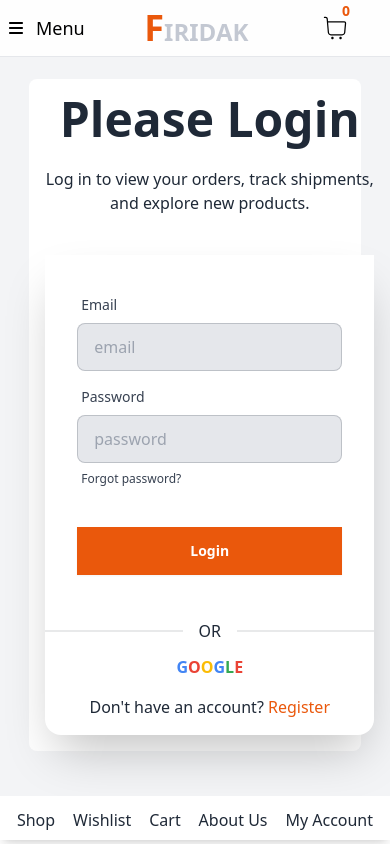
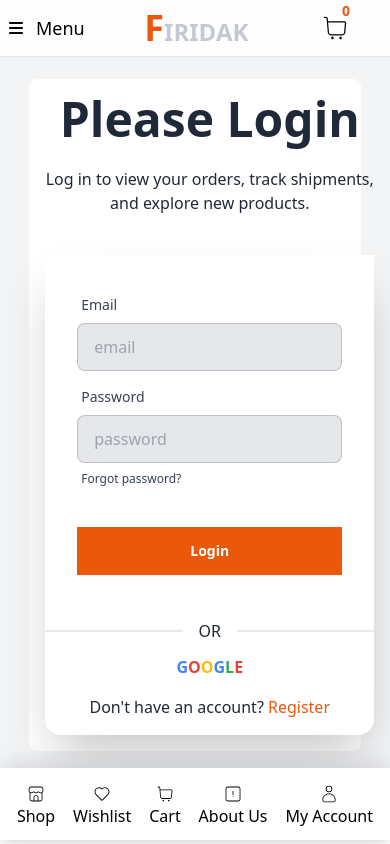
Before and after one commit to Redoan23/firi-dak, a React (Vite) app: page /login in a window 390 px wide. Shown: the top 844 px of the page. Built offline with nearby package versions, Linux system fonts and the light colour scheme; no server answers.

Commit message:
added cart toggle in the bottom nav

```diff
--- a/src/AuthProvider/AuthProvider.jsx
+++ b/src/AuthProvider/AuthProvider.jsx
@@ -8,6 +8,8 @@
 
     const [user, setUser] = useState(null)
     const [refreshPage, setRefreshPage] = useState(false)
+    const [cartToggle, setCartToggle] = useState(false)
+    const [openCart, setOpenCart] = useState(false)
     const [loading, setLoading] = useState(true)
 
     const googleProvider = new GoogleAuthProvider()
@@ -50,9 +52,10 @@
 
 
     const authInfo = {
-        createUser, loginUser, googleLogin, logOut, resetUserPassword, refreshPage, setRefreshPage, loading, user,
+        createUser, loginUser, googleLogin, logOut, resetUserPassword, refreshPage, setRefreshPage, cartToggle, setCartToggle,
+        openCart, setOpenCart, loading, user,
+    }
 
-    }
     return (
         < AuthContext.Provider value={authInfo} >
             {children}
--- a/src/Layouts/Main/Main.jsx
+++ b/src/Layouts/Main/Main.jsx
@@ -2,6 +2,7 @@
 import Navbar from "../../Pages/Shared/Navbar/Navbar";
 import Footer from "../../Pages/Shared/Footer/Footer";
 import BottomNav from "../../Pages/Shared/BottomNav/BottomNav";
+import "./bottomnav.css"
 
 
 const Main = () => {
@@ -16,7 +17,7 @@
                     <Footer></Footer>
                 </div>
             </div>
-            <div className=" py-1 sticky bottom-0 bg-white lg:hidden">
+            <div className=" py-1 sticky bottom-0 z-50 bg-white lg:hidden bottomNav">
                 <BottomNav />
             </div>
         </div>
--- /dev/null
+++ b/src/Layouts/Main/bottomnav.css
@@ -0,0 +1,3 @@
+.bottomNav{
+    box-shadow: 0 -5px 20px rgba(0, 0, 0, 0.115);
+}
--- /dev/null
+++ b/src/Pages/AboutUs/AboutUs.jsx
@@ -0,0 +1,44 @@
+
+const AboutUs = () => {
+    return (
+        <div className=" text-center mt-12 space-y-6">
+            <div className=" space-y-2">
+                <h3 className=" text-black font-semibold text-3xl ">
+                    Welcome to Firidak
+                </h3>
+
+                <div className="">
+                    <p className=" text-gray-700 p-3 text-lg">
+                        Our journey started as a hobby, making jewelery for ourselves and to share with loved ones. The overwhelming response and enthusiasm encouraged us to turn our passion into a business. Started as a husband and wife, our mission is to create exquisite, handcrafted products that enhance your beauty.
+                    </p>
+                </div>
+            </div>
+
+            <div className=" space-y-2">
+                <h3 className=" text-black font-semibold text-3xl ">
+                    Our Vision
+                </h3>
+
+                <div className="">
+                    <p className=" text-gray-700 p-3 text-lg">
+                        Our vision is to promote indigenous traditional jewelery in the fashion industry and establish FiRidak as a style statement. We are committed to preserving traditional crafts by innovating and adapting to modern tastes.
+                    </p>
+                </div>
+            </div>
+
+            <div className=" space-y-2">
+                <h3 className=" text-black font-semibold text-3xl ">
+                    Join Our Journey
+                </h3>
+
+                <div className="">
+                    <p className=" text-gray-700 p-3 text-lg">
+                        Explore our stunning bangle designs and discover the perfect accessory to elevate your style. Together, let’s celebrate beauty, creativity.
+                    </p>
+                </div>
+            </div>
+        </div>
+    );
+};
+
+export default AboutUs;
--- a/src/Pages/Shared/BottomNav/BottomNav.jsx
+++ b/src/Pages/Shared/BottomNav/BottomNav.jsx
@@ -1,14 +1,24 @@
+import { CiHeart, CiShop, CiShoppingCart, CiSquareInfo, CiUser } from "react-icons/ci";
 import { NavLink } from "react-router-dom";
+import useAuth from "../../../Hooks/useAuth/useAuth";
 
 
 const BottomNav = () => {
+
+    const { setCartToggle, cartToggle, setOpenCart } = useAuth()
+    console.log(cartToggle)
+
+    const handleCart = () => {
+        setOpenCart(true)
+        setCartToggle(!cartToggle)
+    }
     return (
-        <div className=" flex justify-around p-2 bg-white shadow-lg">
-            <NavLink>Shop</NavLink>
-            <NavLink>Wishlist</NavLink>
-            <NavLink>Cart</NavLink>
-            <NavLink>About Us</NavLink>
-            <NavLink>My Account</NavLink>
+        <div className=" flex justify-around px-2 py-3 bg-white shadow-lg text-black z-[100]">
+            <NavLink to={'/shop'} className={'flex items-center flex-col'}> <CiShop size={20} /> Shop</NavLink>
+            <NavLink className={'flex items-center flex-col'}> <CiHeart size={20} /> Wishlist</NavLink>
+            <NavLink onClick={handleCart} className={'flex items-center flex-col'}> <CiShoppingCart size={20} /> Cart</NavLink>
+            <NavLink to={'/aboutUs'} className={'flex items-center flex-col'}> <CiSquareInfo size={20} /> About Us</NavLink>
+            <NavLink to={'/login'} className={'flex items-center flex-col'}> <CiUser size={20} /> My Account</NavLink>
         </div>
     );
 };
--- a/src/Pages/Shared/Navbar/Navbar.jsx
+++ b/src/Pages/Shared/Navbar/Navbar.jsx
@@ -17,7 +17,7 @@
 
 const Navbar = () => {
 
-    const { user, logOut, refreshPage } = useAuth()
+    const { user, logOut, refreshPage, setCartToggle, cartToggle, setOpenCart, openCart } = useAuth()
     const [userData] = useUserData()
     const userRole = userData?.role
 
@@ -25,8 +25,6 @@
     const [isScrolled, setIsScrolled] = useState(false);
     const [mobileNav, setMobileNav] = useState(false);
     const [openModal, setOpenModal] = useState(false)
-    const [openCart, setOpenCart] = useState(false)
-    const [cartSwitch, setCartSwitch] = useState(false)
     const [hiddenCategory, setHiddenCategory] = useState(false)
     const [moreCategory, setMoreCategory] = useState(false)
 
@@ -56,7 +54,8 @@
 
     const handleCart = () => {
         setOpenCart(true)
-        setCartSwitch(!cartSwitch)
+        setCartToggle(!cartToggle)
+        // setCartSwitch(!cartSwitch)
     }
     const handleLogout = () => {
 
@@ -101,7 +100,7 @@
                 mobileNav && <MobileNav openModal={openModal} ></MobileNav>
             }
             {
-                openCart && <Cart cartSwitch={cartSwitch}></Cart>
+                openCart && <Cart ></Cart>
             }
             <div className={` ${isScrolled ? "lg:pt-2 " : "lg:pt-8 "} w-full max-w-full mx-auto  px-2 text-black border-b bg-opacity-90 transition-all duration-300 bg-white`}>
                 <div className={`flex justify-between flex-start items-center duration-300 ease-in-out w-full max-w-screen-xl mx-auto lg:py-0 py-2`}>
@@ -157,6 +156,7 @@
                                 <NavLink to={'/shop'} className=" hover:text-orange-600 duration-300 ease-in-out">Shop</NavLink>
                                 {userRole === 'admin' && <NavLink to={'/dashboard/adminHome'} className=" hover:text-orange-600 duration-300 ease-in-out">Dashboard</NavLink>}
                                 {userRole === 'normalUser' && <NavLink to={'/dashboard/userHome'} className=" hover:text-orange-600 duration-300 ease-in-out">Dashboard</NavLink>}
+                                <NavLink to={'/aboutUs'} className=" hover:text-orange-600 duration-300 ease-in-out">About Us</NavLink>
                             </div>
                         </div>
                         <div className=" ">
--- a/src/Pages/Shared/Navbar/ShoppingCart/Cart.jsx
+++ b/src/Pages/Shared/Navbar/ShoppingCart/Cart.jsx
@@ -16,6 +16,7 @@
     top: '0%',
     right: '0%',
     transform: 'translate(0%, 0%)',
+    overflowY: 'scroll',
     width: {
         sm: '40%',
         xs: '65%',
@@ -30,10 +31,10 @@
 
 };
 
-const Cart = ({ cartSwitch }) => {
+const Cart = () => {
 
     const [, totalPrice, items] = useCartCalculations() //*MUST maintain the index number/serial, the first comma is not useless
-    const { refreshPage, setRefreshPage } = useAuth()
+    const { refreshPage, setRefreshPage, cartToggle } = useAuth()
 
     // remove Item
 
@@ -49,7 +50,7 @@
 
     useEffect(() => {
         handleOpen()
-    }, [cartSwitch])
+    }, [cartToggle])
 
 
 
@@ -60,9 +61,9 @@
             aria-labelledby="modal-modal-title"
             aria-describedby="modal-modal-description"
             closeAfterTransition
-            className=' overflow-y-auto overflow-x-hidden'
+            sx={{ overflowY: 'auto' }}
         >
-            <Slide direction='left' in={open} timeout={300} mountOnEnter unmountOnExit >
+            <Slide direction='left' in={open}  mountOnEnter unmountOnExit >
                 <Box sx={style}>
                     <Typography id="modal-modal-title" variant="h6" component="h2">
                         <div className=' border-b '>
--- a/src/Routes/Routes.jsx
+++ b/src/Routes/Routes.jsx
@@ -18,6 +18,7 @@
 import UserHome from "../Pages/User/UserHome/UserHome";
 import ShoppingCart from "../Pages/User/ShoppingCart/ShoppingCart";
 import Orders from "../Pages/User/Orders/Orders";
+import AboutUs from "../Pages/AboutUs/AboutUs";
 
 
 const router = createBrowserRouter([
@@ -52,6 +53,10 @@
             {
                 path: '/checkout',
                 element: <Checkout></Checkout>
+            },
+            {
+                path: '/aboutUs',
+                element: <AboutUs />
             },
         ]
     },
```
